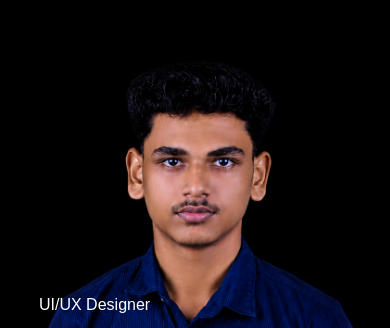
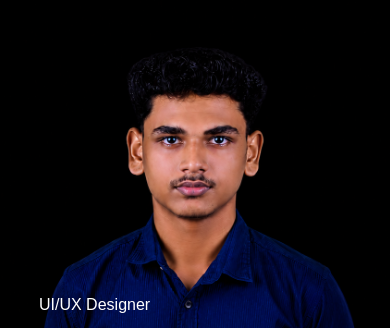
Before and after one commit to shadow171700-ui/Portfolio, a plain HTML site: page index.html in a window 390 px wide. Shown: the part 88-416 px from the top of the page. Drawn offline with Linux system fonts and the light colour scheme.

Commit message:
Updated portfolio

```diff
--- a/style.css
+++ b/style.css
@@ -318,7 +318,7 @@ nav .fa{
 /* ------------------------------css for small screen----------------- */
 @media only screen and (max-width: 600px) {
   #header {
-    background-image: url(images/mob.png);
+    background-image: url(images/mobOg.png);
   }
   .header-text {
     margin-top: 100%;
```
Also changed, not shown: images/mob.png (deleted), images/mobOg.png (added).
